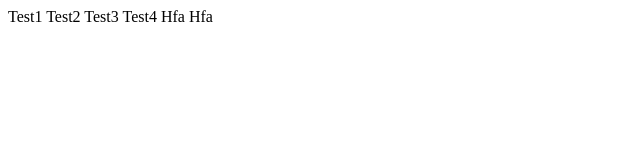
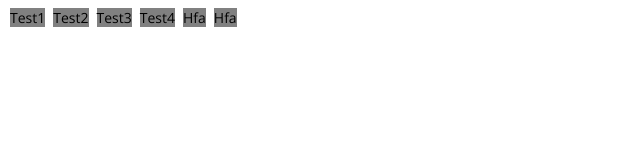
Before and after one commit to markuswaltre/keyword-framework, a plain HTML site: page index.html in a window 1280 px wide. Shown: the whole page, without its empty margins (0-640 px from the left). Drawn offline with nearby package versions, Linux system fonts and the light colour scheme.

```diff
--- a/css/button.css
+++ b/css/button.css
@@ -0,0 +1,8 @@
+.keyword {
+	font-family: 'Open Sans';
+	font-weight: 300;
+	font-size: 14px;
+	margin: 2px;
+	background-color: grey;
+	color: black;
+}
--- a/index.html
+++ b/index.html
@@ -9,11 +9,12 @@
 
       <link href='http://fonts.googleapis.com/css?family=Open+Sans:400,300' rel='stylesheet' type='text/css'>
       <link rel="stylesheet" href="css/stylesheet.css">
+      <link rel="stylesheet" href="css/button.css">
 
   	</head>
 <body>
   <div id="keywords"></div>
 
-  <script src="http://code.jquery.com/jquery-latest.min.js"></script>
+  <script src="js/jquery-2.0.3.js"></script>
   <script src="js/keywords.js"></script>
 </body>
--- a/js/keywords.js
+++ b/js/keywords.js
@@ -1,3 +1,40 @@
+// trying to create an object instead
+
+function keywords () {
+    this.keywords = new Array();
+    this.setKeywords = function() {
+        toTitleCaseArray();
+
+		key_arr_gl.length = 0;
+		for(var i=0; i<keywords.length; i++) {
+			key_arr_gl.push(keywords[i]);
+		}
+		drawKeywords(key_arr_gl);
+    };
+    this.toTitleCaseArray = function() {
+    	for(var i = 0; i<keywords.length; i++) {
+			keywords[i] = toTitleCase(array[i]);
+		}
+    };
+    this.toTitleCase = function() {
+    	return str.replace(/\w\S*/g, function(txt){return txt.charAt(0).toUpperCase() + txt.substr(1).toLowerCase();});
+    };
+}
+
+// testing with object
+
+function apple () {
+	this.fruit = new Array();
+	this.setFruits = function(arr) {
+		fruit = arr;
+	};
+	this.printFruits = function() {
+		console.log(fruit);
+	};
+}
+
+// old version below
+
 Array.prototype.unset = function(value) {
     if(this.indexOf(value) != -1) { // Make sure the value exists
         this.splice(this.indexOf(value), 1);
@@ -21,12 +58,12 @@ function getKeywords() {
 function drawKeywords(keywords) {
 	var t_str = '';
 	for(var i=0; i<keywords.length; i++) {
-		t_str +=  "<span class='radius label'>" + keywords[i] + "</span> ";
+		t_str +=  "<span class='keyword'>" + keywords[i] + "</span> ";
 	}
 	$("#keywords").html(t_str);
 
-	$('.label').off('click.label');
-		$(".label").on('click.label', function (e) {
+	$('.keyword').off('click.keyword');
+		$(".keyword").on('click.keyword', function (e) {
 	    key_arr_gl.unset($(this).html());
 	    drawKeywords(key_arr_gl);
 	});
@@ -52,6 +89,8 @@ function toTitleCaseArray(array){
 
 var key_arr_gl = new Array();
 
+
+// bugtesting
 var t = ["test1", "test2", "test3", "test4"];
 setKeywords(t);
 
@@ -61,3 +100,8 @@ while(true) {
 	count++;
 	if(count > 1) break;
 }
+
+var p = new keywords();
+var a = new apple();
+a.setFruits(["apple", "pear"]);
+a.printFruits();
```
